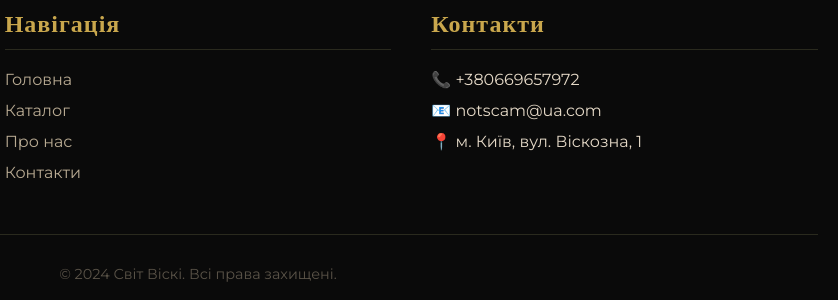
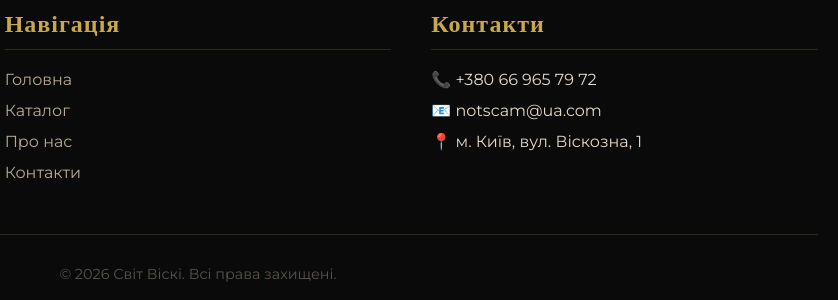
Before and after one commit to markkrasnopolski/SvitViski, a plain HTML site: page catalog.html in a window 1280 px wide. Shown: the part 1035-1335 px from the top of the page, 442-1280 px from the left. Drawn offline with nearby package versions, Linux system fonts and the light colour scheme.

Commit message:
Update catalog.html

```diff
--- a/catalog.html
+++ b/catalog.html
@@ -111,14 +111,14 @@
             <div class="footer-col">
                 <h4>Контакти</h4>
                 <ul>
-                    <li>📞 +380669657972</li>
+                    <li>📞 +380 66 965 79 72</li>
                     <li>📧 notscam@ua.com</li>
                     <li>📍 м. Київ, вул. Віскозна, 1</li>
                 </ul>
             </div>
         </div>
         <div class="copyright">
-            <p>© 2024 Світ Віскі. Всі права захищені.</p>
+            <p>© 2026 Світ Віскі. Всі права захищені.</p>
         </div>
     </div>
 </footer>
```
